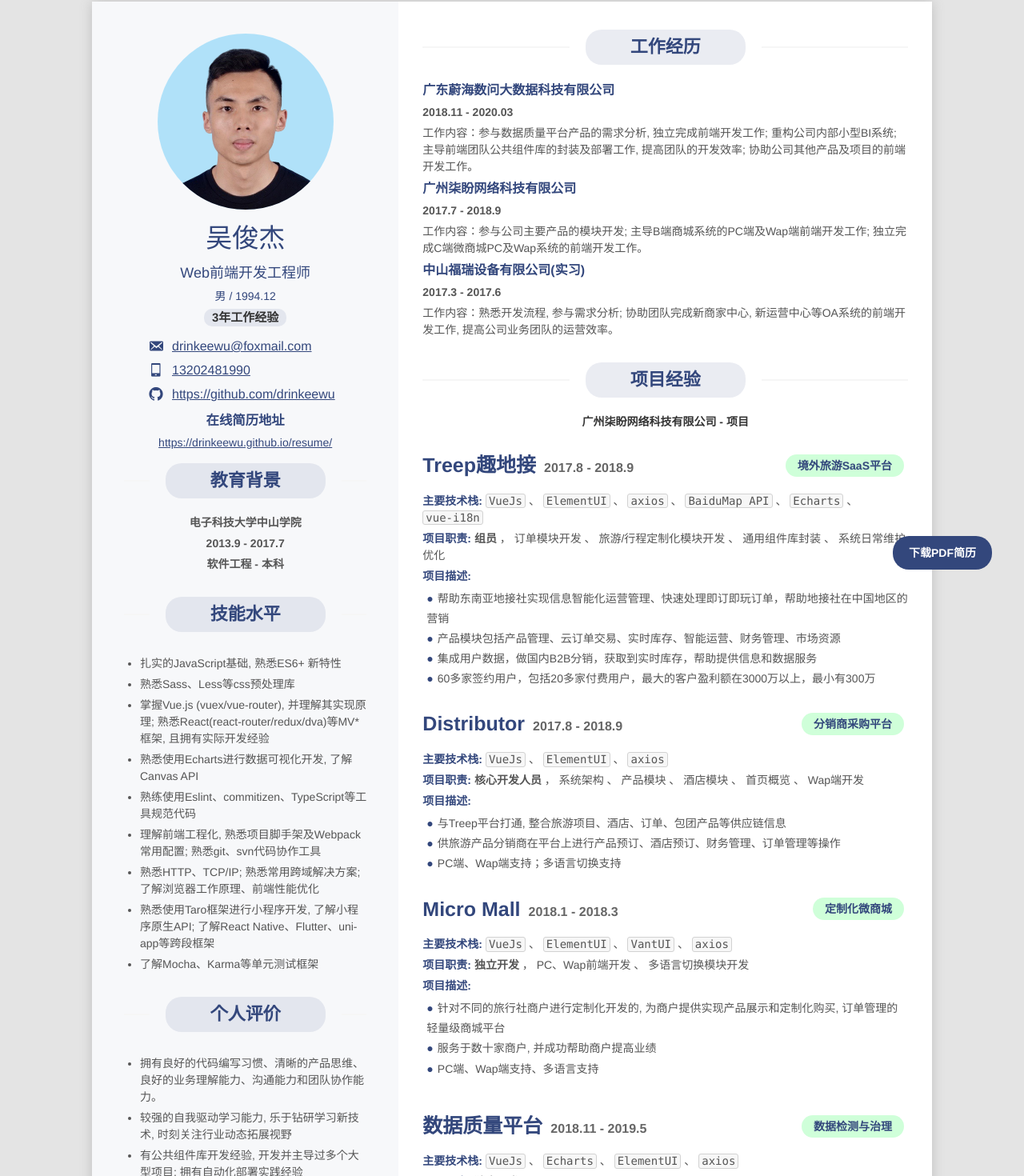
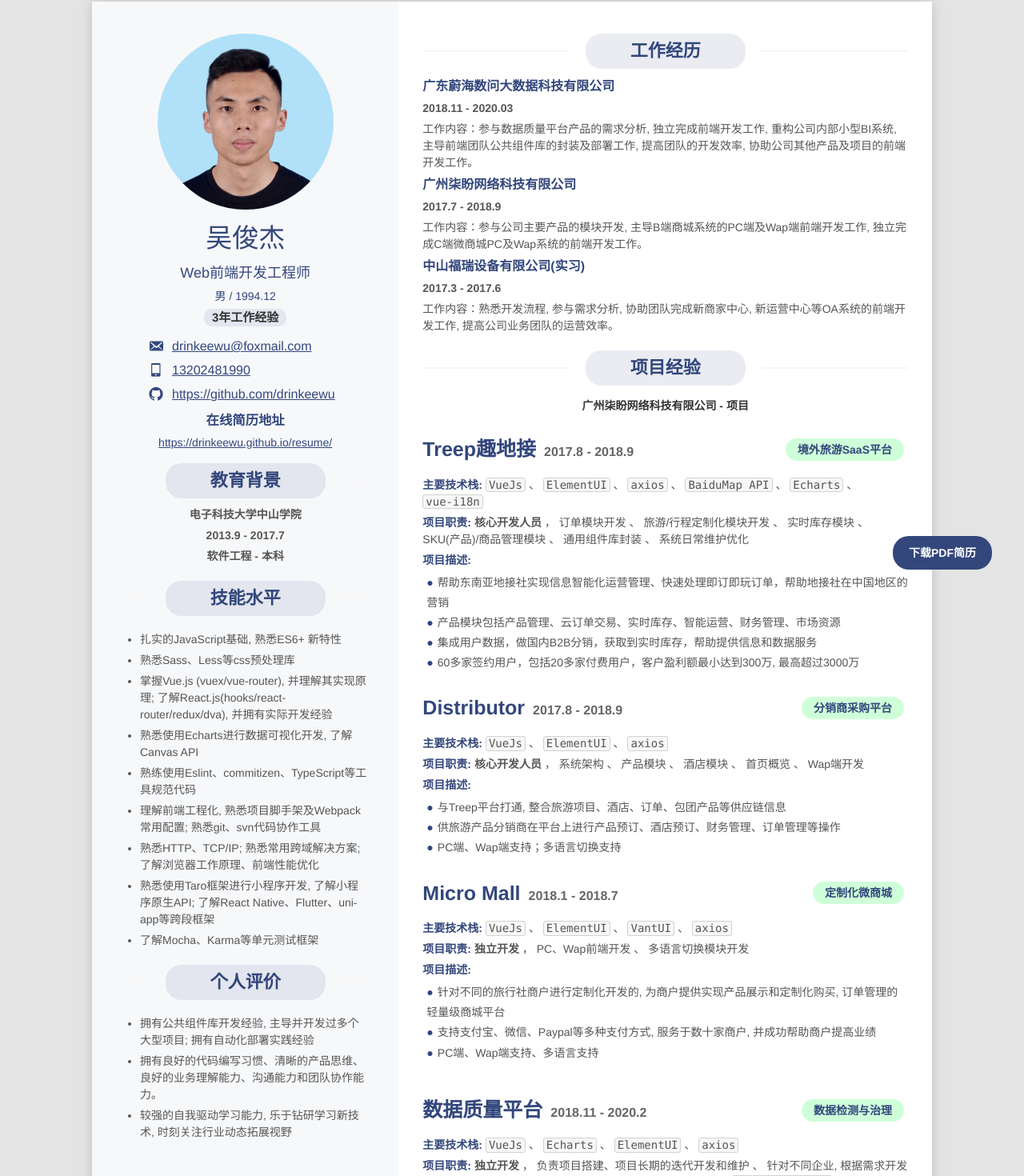
Before and after one commit to drinkeewu/resume, a Vue app: page /#/ in a window 1280 px wide. Shown: the part 48-1518 px from the top of the page at 80% size. Built offline with nearby package versions, Linux system fonts and the light colour scheme.

Commit message:
refactor:项目描述优化

```diff
--- a/src/components/block-wrapper/BlockWrapper.vue
+++ b/src/components/block-wrapper/BlockWrapper.vue
@@ -43,7 +43,7 @@ export default {
 @mixin split-line {
   position: absolute;
   display: block;
-  top: 36px;
+  top: 26px;
   content: "";
   background: #f6f6f6;
   height: 2px;
@@ -57,7 +57,7 @@ export default {
     position: relative;
     display: flex;
     justify-content: center;
-    padding: 15px 0;
+    padding: 5px 0;
     &:before {
       left: 0;
       @include split-line();
--- a/src/styles/print.css
+++ b/src/styles/print.css
@@ -34,12 +34,14 @@
     }
     #evalution{
       /* position: absolute;
-      top:1485.0755px; */
+      top:1515.0755px;
+      left: 40px;
+      right: 40px; */
       /* padding-top: 260px; */
     }
     #second-page-title {
       display: block !important;
-      padding-top: 95px;
+      padding-top: 110px;
     }
  }
 
--- a/src/views/aside/Aside.vue
+++ b/src/views/aside/Aside.vue
@@ -94,7 +94,7 @@ export default {
       skills: [
         '扎实的JavaScript基础, 熟悉ES6+ 新特性',
         '熟悉Sass、Less等css预处理库',
-        '掌握Vue.js (vuex/vue-router), 并理解其实现原理; 熟悉React(react-router/redux/dva)等MV*框架, 且拥有实际开发经验',
+        '掌握Vue.js (vuex/vue-router), 并理解其实现原理; 了解React.js(hooks/react-router/redux/dva), 并拥有实际开发经验',
         '熟悉使用Echarts进行数据可视化开发, 了解Canvas API',
         '熟练使用Eslint、commitizen、TypeScript等工具规范代码',
         '理解前端工程化, 熟悉项目脚手架及Webpack常用配置; 熟悉git、svn代码协作工具',
@@ -103,9 +103,9 @@ export default {
         '了解Mocha、Karma等单元测试框架',
       ],
       comments: [
+        '拥有公共组件库开发经验, 主导并开发过多个大型项目; 拥有自动化部署实践经验',
         '拥有良好的代码编写习惯、清晰的产品思维、良好的业务理解能力、沟通能力和团队协作能力。',
         '较强的自我驱动学习能力, 乐于钻研学习新技术, 时刻关注行业动态拓展视野',
-        '有公共组件库开发经验, 开发并主导过多个大型项目; 拥有自动化部署实践经验',
       ],
       contacts: [
         {
@@ -150,6 +150,7 @@ ul {
   text-align: center;
   background-color: $bg;
   .online-link {
+    margin-bottom: 10px;
     h3 {
       margin: 5px 0;
     }
--- a/src/views/content/Content.vue
+++ b/src/views/content/Content.vue
@@ -22,7 +22,7 @@ export default {
 .resume-content {
   flex-shrink: 0;
   flex: 6;
-  padding: 20px 30px;
+  padding: 35px 30px 20px 30px;
   box-sizing: border-box;
   background: #fff;
   @media screen and (max-width: 1049px){
--- a/src/views/content/project/Project.vue
+++ b/src/views/content/project/Project.vue
@@ -128,7 +128,7 @@ export default {
         {
           company: '广州柒盼网络科技有限公司 - 项目',
           title: 'Treep趣地接',
-          role: '组员',
+          role: '核心开发人员',
           time: {
             start: '2017.8',
             end: '2018.9',
@@ -138,9 +138,16 @@ export default {
             '帮助东南亚地接社实现信息智能化运营管理、快速处理即订即玩订单，帮助地接社在中国地区的营销',
             '产品模块包括产品管理、云订单交易、实时库存、智能运营、财务管理、市场资源',
             '集成用户数据，做国内B2B分销，获取到实时库存，帮助提供信息和数据服务',
-            '60多家签约用户，包括20多家付费用户，最大的客户盈利额在3000万以上，最小有300万',
+            '60多家签约用户，包括20多家付费用户，客户盈利额最小达到300万, 最高超过3000万',
           ],
-          dutys: ['订单模块开发', '旅游/行程定制化模块开发', '通用组件库封装', '系统日常维护优化'],
+          dutys: [
+            '订单模块开发',
+            '旅游/行程定制化模块开发',
+            '实时库存模块',
+            'SKU(产品)/商品管理模块',
+            '通用组件库封装',
+            '系统日常维护优化',
+          ],
           tags: ['境外旅游SaaS平台'],
         },
         {
@@ -163,14 +170,14 @@ export default {
           title: 'Micro Mall',
           time: {
             start: '2018.1',
-            end: '2018.3',
+            end: '2018.7',
           },
           role: '独立开发',
           techs: ['VueJs', 'ElementUI', 'VantUI', 'axios'],
           dutys: ['PC、Wap前端开发', '多语言切换模块开发'],
           features: [
             '针对不同的旅行社商户进行定制化开发的, 为商户提供实现产品展示和定制化购买, 订单管理的轻量级商城平台',
-            '服务于数十家商户, 并成功帮助商户提高业绩',
+            '支持支付宝、微信、Paypal等多种支付方式, 服务于数十家商户, 并成功帮助商户提高业绩',
             'PC端、Wap端支持、多语言支持',
           ],
           tags: ['定制化微商城'],
@@ -182,7 +189,7 @@ export default {
           title: '数据质量平台',
           time: {
             start: '2018.11',
-            end: '2019.5',
+            end: '2020.2',
           },
           role: '独立开发',
           techs: ['VueJs', 'Echarts', 'ElementUI', 'axios'],
@@ -203,7 +210,7 @@ export default {
           role: '主导者、核心开发人员',
           time: {
             start: '2019.5',
-            end: '2019.8',
+            end: '2020.1',
           },
           tags: ['图表组件库'],
           techs: ['VueJs', 'Echarts', 'npm'],
@@ -263,7 +270,8 @@ export default {
           dutys: ['负责开发接口申请和审批模块', '改版后菜单栏组件的封装', '嵌入针对该系统定制化自助分析平台'],
           features: [
             '通过数据可视化的方式优化监所人员的信息展示',
-            '帮助公安机关整合内部数据资源, 对技术接口进行权限管理。',
+            '帮助公安机关整合内部数据资源, 对技术接口进行权限管理',
+            '优化业务审批流程',
           ],
         },
 
@@ -313,6 +321,7 @@ ul li {
   font-weight: bold;
 }
 .project-company {
+  margin-top: 10px;
   text-align: center;
   color: #333;
   font-weight: bold;
--- a/src/views/content/work/Work.vue
+++ b/src/views/content/work/Work.vue
@@ -34,18 +34,18 @@ export default {
         {
           company: '广东蔚海数问大数据科技有限公司',
           date: '2018.11 - 2020.03',
-          duty: '参与数据质量平台产品的需求分析, 独立完成前端开发工作; 重构公司内部小型BI系统; 主导前端团队公共组件库的封装及部署工作, 提高团队的开发效率; 协助公司其他产品及项目的前端开发工作。',
+          duty: '参与数据质量平台产品的需求分析, 独立完成前端开发工作, 重构公司内部小型BI系统, 主导前端团队公共组件库的封装及部署工作, 提高团队的开发效率, 协助公司其他产品及项目的前端开发工作。',
         },
         {
           company: '广州柒盼网络科技有限公司',
           date: '2017.7 - 2018.9',
-          duty: '参与公司主要产品的模块开发; 主导B端商城系统的PC端及Wap端前端开发工作; 独立完成C端微商城PC及Wap系统的前端开发工作。',
+          duty: '参与公司主要产品的模块开发, 主导B端商城系统的PC端及Wap端前端开发工作, 独立完成C端微商城PC及Wap系统的前端开发工作。',
         },
 
         {
           company: '中山福瑞设备有限公司(实习)',
           date: '2017.3 - 2017.6',
-          duty: '熟悉开发流程, 参与需求分析; 协助团队完成新商家中心, 新运营中心等OA系统的前端开发工作, 提高公司业务团队的运营效率。',
+          duty: '熟悉开发流程, 参与需求分析, 协助团队完成新商家中心, 新运营中心等OA系统的前端开发工作, 提高公司业务团队的运营效率。',
         },
       ],
     };
```
Also changed, not shown: 1 other file (tests, documents, lock files or other folders).
